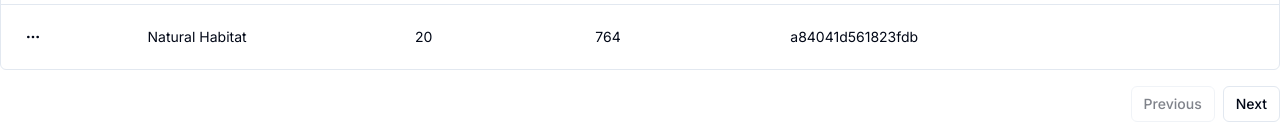
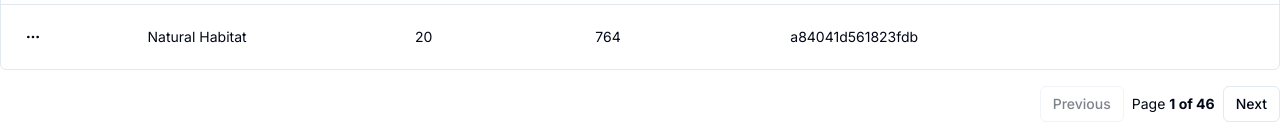
Before and after one commit to songexile/Adroit-Frontend-Manager, a Next.js app: page / in a window 1280 px wide. Shown: the part 720-855 px from the top of the page. Built offline with nearby package versions, Linux system fonts and the light colour scheme.

Commit message:
Update on the pagination

```diff
--- a/src/app/iotTable/data-table.tsx
+++ b/src/app/iotTable/data-table.tsx
@@ -1,16 +1,15 @@
-'use client';
-
+// data-table.tsx
 import { Button } from '@/components/ui/button';
 import * as React from 'react';
-
 import {
+  useReactTable,
+  getPaginationRowModel,
+  flexRender,
+  getCoreRowModel,
   ColumnDef,
   SortingState,
   getSortedRowModel,
-  flexRender,
-  getCoreRowModel,
-  useReactTable,
-  getPaginationRowModel,
+  TableState,
 } from '@tanstack/react-table';
 
 import {
@@ -32,6 +31,7 @@ export function DataTable<TData, TValue>({
   data,
 }: DataTableProps<TData, TValue>) {
   const [sorting, setSorting] = React.useState<SortingState>([]);
+
   const table = useReactTable({
     data,
     columns,
@@ -43,6 +43,9 @@ export function DataTable<TData, TValue>({
       sorting,
     },
   });
+
+  // Access pageIndex from table.state
+  const pageIndex = table.state ? table.state.pageIndex : 0;
 
   return (
     <div>
@@ -97,6 +100,7 @@ export function DataTable<TData, TValue>({
         </Table>
       </div>
 
+      {/* Pagination Controls */}
       <div className='flex items-center justify-end space-x-2 py-4'>
         <Button
           variant='outline'
@@ -106,6 +110,14 @@ export function DataTable<TData, TValue>({
         >
           Previous
         </Button>
+        {table.getPageCount() > 1 && (
+          <span className='text-sm'>
+            Page{' '}
+            <strong>
+              {pageIndex + 1} of {table.getPageCount()}
+            </strong>
+          </span>
+        )}
         <Button
           variant='outline'
           size='sm'
```
